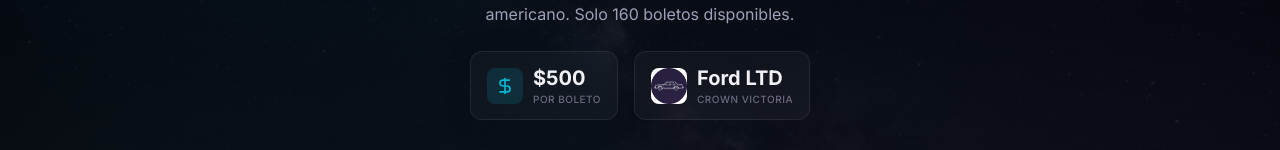
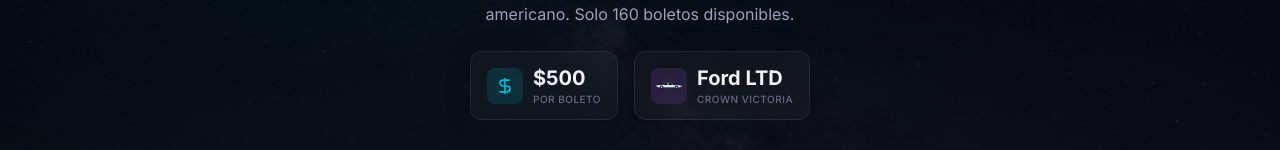
Before and after one commit to edgarochoa00/rifa-app, a Next.js app: page / in a window 1280 px wide. Shown: the part 235-385 px from the top of the page. Built offline with nearby package versions, Linux system fonts and the light colour scheme; no server answers; the database is empty.

Commit message:
Replace messy icon image with a perfect, detailed SVG component for the Crown Victoria

```diff
--- a/app/page.tsx
+++ b/app/page.tsx
@@ -3,6 +3,7 @@
 import { useState, useCallback } from 'react';
 import { DollarSign } from 'lucide-react';
 import Image from 'next/image';
+import CrownVicIcon from '@/components/crown-vic-icon';
 import Header from '@/components/header';
 import StatsBar from '@/components/stats-bar';
 import TicketGrid from '@/components/ticket-grid';
@@ -70,8 +71,8 @@ export default function HomePage() {
               </div>
 
               <div className="glass rounded-xl px-4 py-3 flex items-center gap-2.5">
-                <div className="w-9 h-9 rounded-lg bg-accent-purple/15 flex items-center justify-center flex-shrink-0 overflow-hidden">
-                  <Image src="/auto/icon-crown.png" alt="Crown Victoria" width={36} height={36} className="w-full h-full object-contain" />
+                <div className="w-9 h-9 rounded-lg bg-accent-purple/15 flex items-center justify-center flex-shrink-0">
+                  <CrownVicIcon className="w-7 h-auto" />
                 </div>
                 <div className="text-left">
                   <p className="text-lg sm:text-xl font-bold text-text-primary">
--- a/components/car-gallery.tsx
+++ b/components/car-gallery.tsx
@@ -3,6 +3,7 @@
 import { useState, useCallback } from 'react';
 import Image from 'next/image';
 import { motion, AnimatePresence } from 'framer-motion';
+import CrownVicIcon from '@/components/crown-vic-icon';
 import {
   ChevronLeft,
   ChevronRight,
@@ -29,7 +30,7 @@ const GALLERY_IMAGES = [
 ];
 
 const CAR_SPECS = [
-  { icon: null, label: 'Modelo', value: 'Ford LTD Crown Victoria', customIcon: '/auto/icon-crown.png' },
+  { icon: CrownVicIcon, label: 'Modelo', value: 'Ford LTD Crown Victoria' },
   { icon: Calendar, label: 'Año', value: 'Modelo 82' },
   { icon: Paintbrush, label: 'Color', value: 'Blanco' },
   { icon: Armchair, label: 'Interior', value: 'Vestiduras rojas de velour' },
@@ -165,15 +166,9 @@ export default function CarGallery() {
                 transition={{ delay: 0.4 + i * 0.05 }}
                 className="flex items-start gap-2.5 bg-bg-elevated/50 rounded-xl px-3 py-2.5 border border-border-subtle/50"
               >
-                {spec.customIcon ? (
-                  <div className="w-7 h-7 rounded-lg bg-gradient-to-br from-accent-cyan/15 to-accent-purple/15 flex items-center justify-center flex-shrink-0 mt-0.5 overflow-hidden">
-                    <Image src={spec.customIcon} alt={spec.label} width={28} height={28} className="w-full h-full object-contain p-0.5" />
-                  </div>
-                ) : (
-                  <div className="w-7 h-7 rounded-lg bg-gradient-to-br from-accent-cyan/15 to-accent-purple/15 flex items-center justify-center flex-shrink-0 mt-0.5">
-                    {spec.icon && <spec.icon className="w-3.5 h-3.5 text-accent-cyan" />}
-                  </div>
-                )}
+                <div className="w-7 h-7 rounded-lg bg-gradient-to-br from-accent-cyan/15 to-accent-purple/15 flex items-center justify-center flex-shrink-0">
+                  {spec.icon && <spec.icon className={spec.label === 'Modelo' ? "w-6 h-auto" : "w-4 h-4 text-accent-cyan"} />}
+                </div>
                 <div className="min-w-0">
                   <p className="text-[10px] text-text-muted font-medium uppercase tracking-wider">
                     {spec.label}
--- /dev/null
+++ b/components/crown-vic-icon.tsx
@@ -0,0 +1,75 @@
+import React from 'react';
+
+export default function CrownVicIcon(props: React.SVGProps<SVGSVGElement>) {
+  return (
+    <svg
+      xmlns="http://www.w3.org/2000/svg"
+      viewBox="0 0 120 40"
+      fill="none"
+      {...props}
+    >
+      {/* Wheels - Black tires, gray hubcaps */}
+      <circle cx="28" cy="28" r="6" fill="#000" />
+      <circle cx="28" cy="28" r="3.5" fill="#e2e8f0" />
+      <circle cx="28" cy="28" r="1.5" fill="#94a3b8" />
+
+      <circle cx="92" cy="28" r="6" fill="#000" />
+      <circle cx="92" cy="28" r="3.5" fill="#e2e8f0" />
+      <circle cx="92" cy="28" r="1.5" fill="#94a3b8" />
+
+      {/* Main Body - White with Black Outline */}
+      <path
+        d="M 6 26
+           L 6 18
+           L 10 18
+           L 14 17
+           L 32 17
+           L 44 7
+           L 68 7
+           L 78 17
+           L 112 18
+           L 114 20
+           L 114 26
+           L 108 26
+           L 108 28
+           L 100 28
+           A 7 7 0 0 0 84 28
+           L 36 28
+           A 7 7 0 0 0 20 28
+           L 12 28
+           L 12 26
+           Z"
+        fill="#f8fafc"
+        stroke="#0f172a"
+        strokeWidth="1.5"
+        strokeLinejoin="round"
+      />
+
+      {/* Chrome Bumpers */}
+      <path d="M 4 23 L 7 23 L 7 26 L 4 26 Z" fill="#cbd5e1" stroke="#0f172a" strokeWidth="1" />
+      <path d="M 113 23 L 116 23 L 116 26 L 113 26 Z" fill="#cbd5e1" stroke="#0f172a" strokeWidth="1" />
+
+      {/* Side Trim (Chrome strip) */}
+      <line x1="12" y1="21" x2="108" y2="21" stroke="#cbd5e1" strokeWidth="1.5" />
+      <line x1="12" y1="22" x2="108" y2="22" stroke="#0f172a" strokeWidth="0.5" />
+
+      {/* Windows - Dark tinted */}
+      {/* Rear Window & C-Pillar */}
+      <path d="M 33 17 L 45 8 L 54 8 L 54 17 Z" fill="#0f172a" />
+      {/* Front Window & Door */}
+      <path d="M 58 8 L 67 8 L 76 17 L 58 17 Z" fill="#0f172a" />
+
+      {/* Front Grille area */}
+      <rect x="111" y="18" width="3" height="4" fill="#cbd5e1" stroke="#0f172a" strokeWidth="0.5" />
+
+      {/* Headlight */}
+      <rect x="108" y="18.5" width="2" height="2" fill="#fde047" />
+
+      {/* Taillight */}
+      <rect x="6" y="18.5" width="2" height="3" fill="#ef4444" />
+
+      {/* Door handle */}
+      <rect x="55" y="19" width="3" height="1" fill="#0f172a" />
+    </svg>
+  );
+}
```
